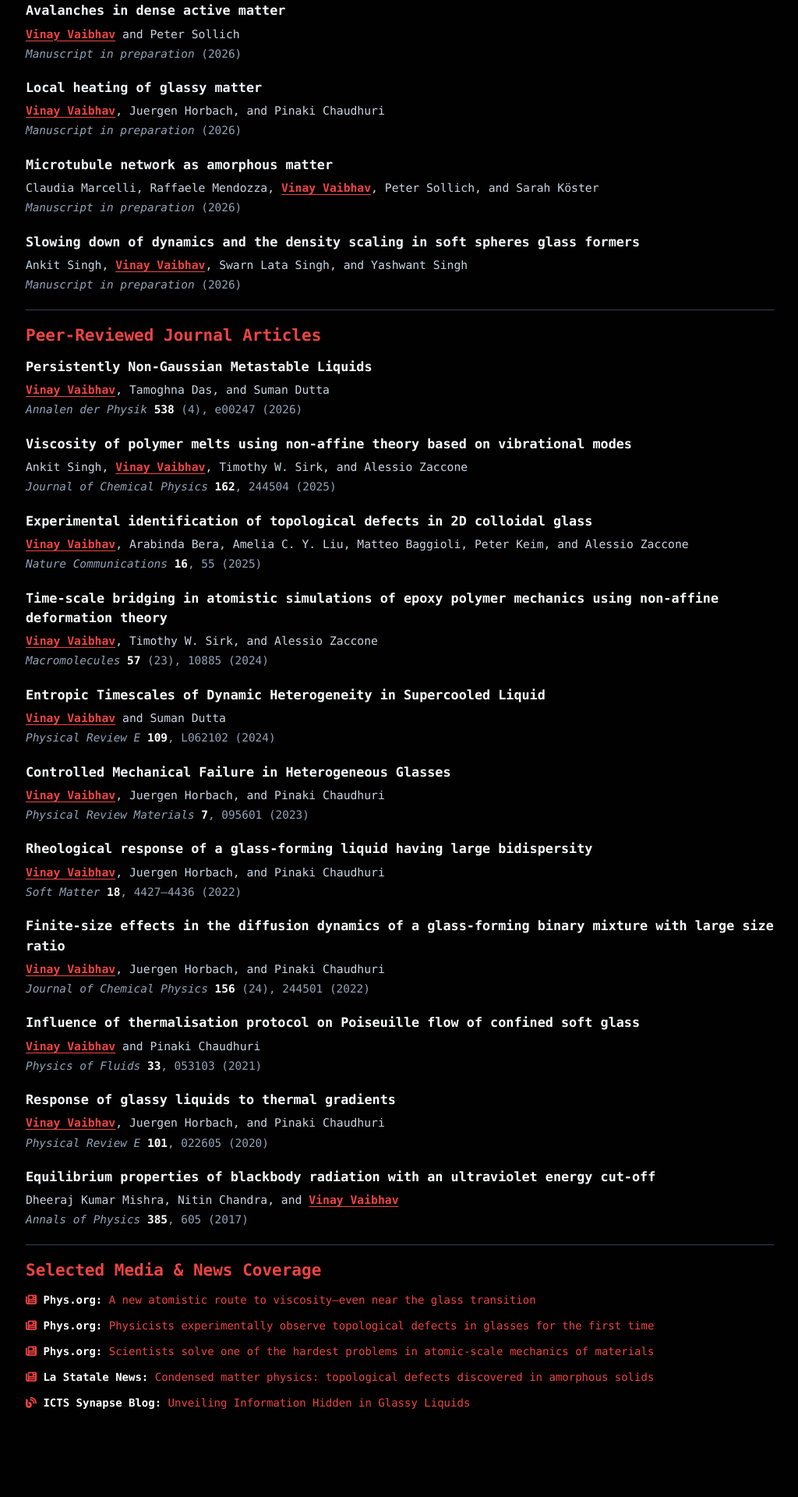
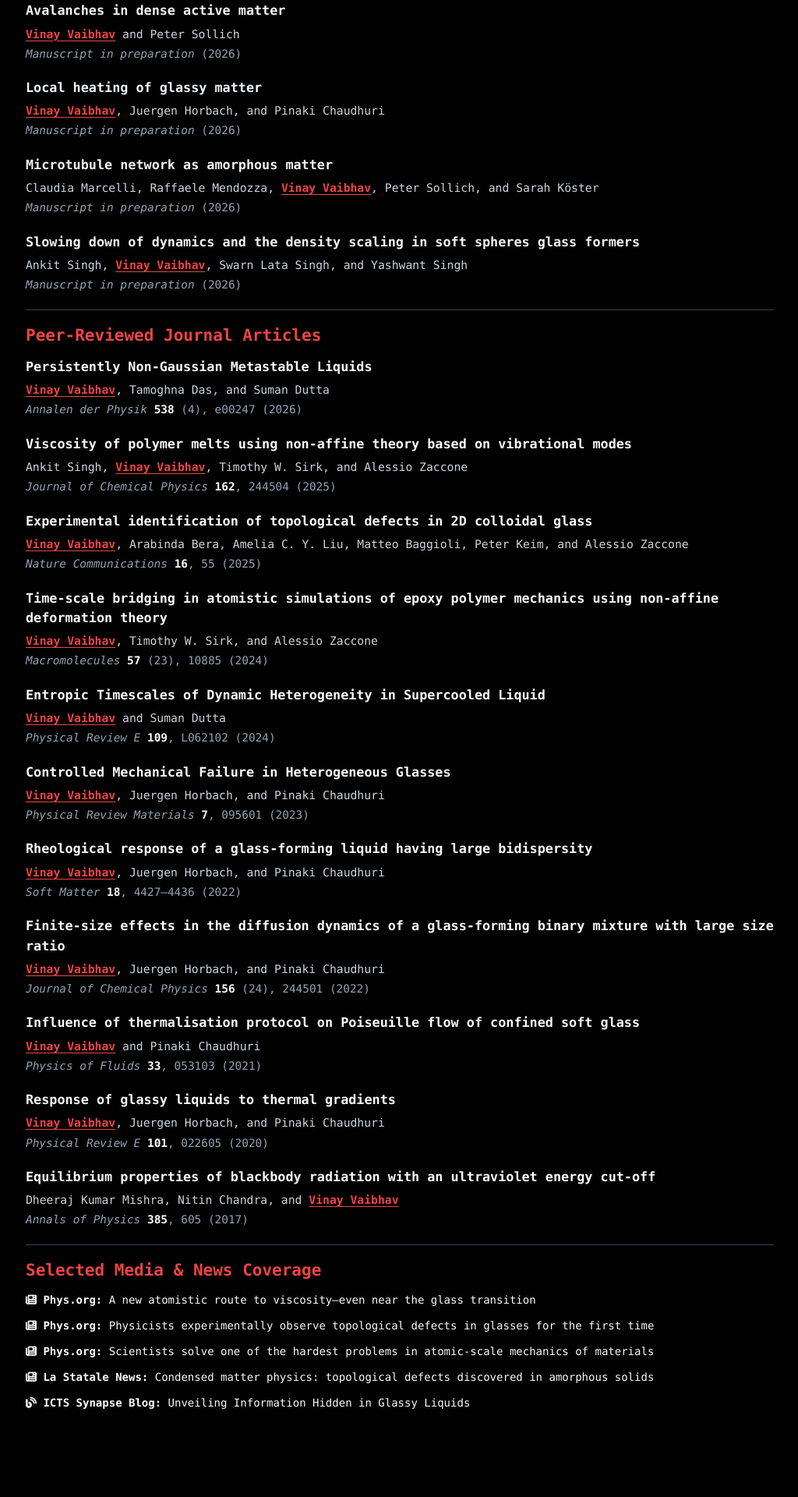
Before and after one commit to vinayphys/vinayphys.github.io, a Jekyll site: the page built from Publications.md, in a window 1280 px wide. Shown: the part 1018-2938 px from the top of the page at 78% size, without its empty margins (127-1151 px from the left). Built offline with Jekyll 4.4.1, drawn with Linux system fonts in a browser that asks for light colours; a style sheet for code colours, icons or effects is not loaded.

Commit message:
Update Publications.md

```diff
--- a/Publications.md
+++ b/Publications.md
@@ -165,27 +165,27 @@
 
 <ul style="list-style: none; padding-left: 0;">
   <li style="margin-bottom: 12px;">
-    <a href="https://phys.org/news/2025-06-atomistic-route-viscosity-glass-transition.html" target="_blank" rel="noopener noreferrer">
+    <a href="https://phys.org/news/2025-06-atomistic-route-viscosity-glass-transition.html" target="_blank" rel="noopener noreferrer" style="color: #f8fafc;">
       <i class="fa-solid fa-newspaper" aria-hidden="true"></i> <strong>Phys.org:</strong> A new atomistic route to viscosity—even near the glass transition
     </a>
   </li>
   <li style="margin-bottom: 12px;">
-    <a href="https://phys.org/news/2025-01-physicists-experimentally-topological-defects-glasses.html" target="_blank" rel="noopener noreferrer">
+    <a href="https://phys.org/news/2025-01-physicists-experimentally-topological-defects-glasses.html" target="_blank" rel="noopener noreferrer" style="color: #f8fafc;">
       <i class="fa-solid fa-newspaper" aria-hidden="true"></i> <strong>Phys.org:</strong> Physicists experimentally observe topological defects in glasses for the first time
     </a>
   </li>
   <li style="margin-bottom: 12px;">
-    <a href="https://phys.org/news/2024-12-scientists-hardest-problems-atomic-scale.html" target="_blank" rel="noopener noreferrer">
+    <a href="https://phys.org/news/2024-12-scientists-hardest-problems-atomic-scale.html" target="_blank" rel="noopener noreferrer" style="color: #f8fafc;">
       <i class="fa-solid fa-newspaper" aria-hidden="true"></i> <strong>Phys.org:</strong> Scientists solve one of the hardest problems in atomic-scale mechanics of materials
     </a>
   </li>
   <li style="margin-bottom: 12px;">
-    <a href="https://lastatalenews.unimi.it/condensed-matter-physics-topological-defects-discovered-amorphous-solids" target="_blank" rel="noopener noreferrer">
+    <a href="https://lastatalenews.unimi.it/condensed-matter-physics-topological-defects-discovered-amorphous-solids" target="_blank" rel="noopener noreferrer" style="color: #f8fafc;">
       <i class="fa-solid fa-newspaper" aria-hidden="true"></i> <strong>La Statale News:</strong> Condensed matter physics: topological defects discovered in amorphous solids
     </a>
   </li>
   <li style="margin-bottom: 12px;">
-    <a href="https://synapsebyicts.blog/2024/06/07/unveiling-information-hidden-in-glassy-liquids/" target="_blank" rel="noopener noreferrer">
+    <a href="https://synapsebyicts.blog/2024/06/07/unveiling-information-hidden-in-glassy-liquids/" target="_blank" rel="noopener noreferrer" style="color: #f8fafc;">
       <i class="fa-solid fa-blog" aria-hidden="true"></i> <strong>ICTS Synapse Blog:</strong> Unveiling Information Hidden in Glassy Liquids
     </a>
   </li>
```
